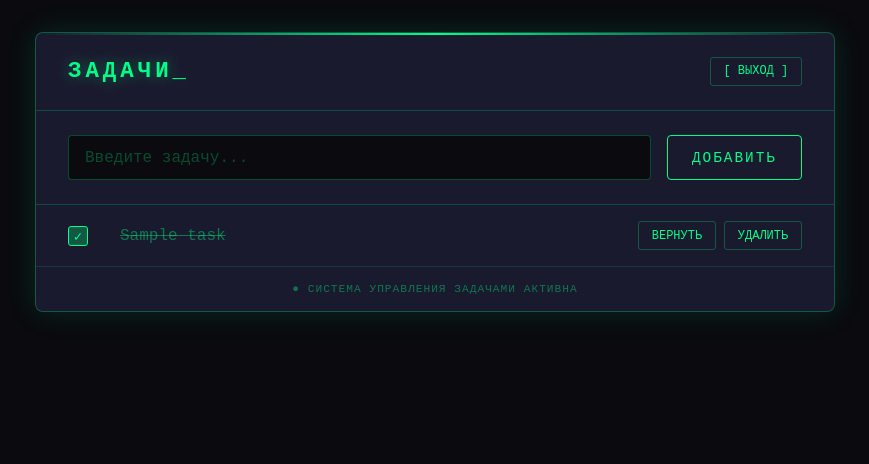
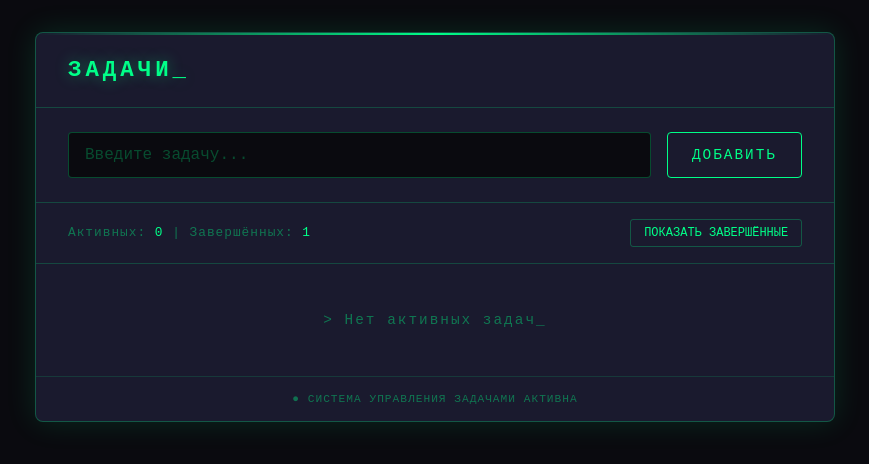
Before and after one commit to LipatovCore/NextDo, a Django app: page /tasks/ in a window 1280 px wide. Shown: the part 66-530 px from the top of the page, without its empty margins (205-1074 px from the left). Run offline with Django 5.2, Linux system fonts and the light colour scheme; a user stored in the database is signed in; tables that the repository leaves empty hold one stand-in row (values such as "Sample post").

Commit message:
feat(task): добавлено скрытие завершённых задач (#15)

```diff
--- a/src/templates/base.html
+++ b/src/templates/base.html
@@ -161,5 +161,6 @@
     <main class="main-content">
         {% block content %}{% endblock %}
     </main>
+    {% block extra_script %}{% endblock %}
 </body>
 </html>
--- a/src/templates/task/task-list.html
+++ b/src/templates/task/task-list.html
@@ -56,6 +56,26 @@
     gap: 1rem;
 }
 
+.task-toolbar {
+    padding: 1rem 2rem;
+    border-bottom: 1px solid #00ff8833;
+    display: flex;
+    align-items: center;
+    justify-content: space-between;
+    gap: 1rem;
+}
+
+.task-summary {
+    color: #00ff8866;
+    font-size: 0.8rem;
+    letter-spacing: 1px;
+}
+
+.task-summary strong {
+    color: #00ff88;
+    font-weight: normal;
+}
+
 .task-input {
     flex: 1 1 auto;
     min-width: 0;
@@ -106,6 +126,10 @@
     margin: 0;
 }
 
+.task-list.hide-completed .task-item.is-completed {
+    display: none;
+}
+
 .task-item {
     display: flex;
     align-items: center;
@@ -127,13 +151,16 @@
     appearance: none;
     width: 20px;
     height: 20px;
+    min-width: 20px;
+    min-height: 20px;
+    flex: 0 0 20px;
     border: 1px solid #00ff8866;
     border-radius: 3px;
     margin-right: 1rem;
     cursor: pointer;
     position: relative;
     transition: all 0.3s ease;
-    display: inline-block;
+    display: block;
 }
 
 .task-checkbox.checked {
@@ -190,6 +217,12 @@
     box-shadow: 0 0 10px #00ff8844;
 }
 
+.task-btn:disabled {
+    opacity: 0.45;
+    cursor: not-allowed;
+    box-shadow: none;
+}
+
 .task-btn.delete:hover {
     border-color: #ff3366;
     color: #ff3366;
@@ -228,6 +261,7 @@
 @media (max-width: 768px) {
     .task-header,
     .task-form,
+    .task-toolbar,
     .task-item,
     .empty-state {
         padding-left: 1rem;
@@ -247,6 +281,15 @@
 
     .task-form {
         flex-direction: column;
+    }
+
+    .task-toolbar {
+        flex-direction: column;
+        align-items: stretch;
+    }
+
+    .task-summary {
+        text-align: center;
     }
 
     .task-input,
@@ -287,6 +330,15 @@
         align-items: center;
         justify-content: center;
     }
+
+    #completed-toggle {
+        flex: 0 1 auto;
+        min-height: 40px;
+        padding: 0.5rem 0.9rem;
+        font-size: 0.7rem;
+        letter-spacing: 1px;
+        align-self: center;
+    }
 }
 
 @media (max-width: 480px) {
@@ -314,6 +366,14 @@
         width: 100%;
     }
 
+    #completed-toggle {
+        width: auto;
+        max-width: 100%;
+        min-height: 36px;
+        padding: 0.45rem 0.75rem;
+        font-size: 0.68rem;
+    }
+
     .system-status {
         padding: 0.85rem 1rem;
     }
@@ -325,10 +385,6 @@
     <div class="task-panel">
         <div class="task-header">
             <h1 class="task-title">Задачи_</h1>
-            <form method="post" action="{% url 'logout' %}" style="display: inline;">
-                {% csrf_token %}
-                <button type="submit" class="task-btn">[ Выход ]</button>
-            </form>
         </div>
 
         <form method="post" class="task-form">
@@ -338,9 +394,20 @@
         </form>
 
         {% if tasks %}
-            <ul class="task-list">
+            <div class="task-toolbar">
+                <p class="task-summary">
+                    Активных: <strong id="active-task-count">0</strong> |
+                    Завершённых: <strong id="completed-task-count">0</strong>
+                </p>
+                <button type="button" class="task-btn" id="completed-toggle">
+                    Показать завершённые
+                </button>
+            </div>
+
+            <ul class="task-list hide-completed" id="task-list">
                 {% for task in tasks %}
-                <li class="task-item">
+                <li class="task-item {% if task.is_completed %}is-completed{% endif %}"
+                    data-completed-task="{% if task.is_completed %}true{% else %}false{% endif %}">
                     <a href="{% url 'task:toggle' task.id %}"
                        class="task-checkbox {% if task.is_completed %}checked{% endif %}">
                     </a>
@@ -358,6 +425,9 @@
                 </li>
                 {% endfor %}
             </ul>
+            <div class="empty-state" id="filtered-empty-state" hidden>
+                > Нет активных задач_
+            </div>
         {% else %}
             <div class="empty-state">
                 > Нет активных задач_
@@ -370,3 +440,52 @@
     </div>
 </div>
 {% endblock %}
+
+{% block extra_script %}
+<script>
+    (() => {
+        const taskList = document.getElementById('task-list');
+        const toggleButton = document.getElementById('completed-toggle');
+        const filteredEmptyState = document.getElementById('filtered-empty-state');
+        const activeTaskCount = document.getElementById('active-task-count');
+        const completedTaskCount = document.getElementById('completed-task-count');
+
+        if (!taskList || !toggleButton) {
+            return;
+        }
+
+        const taskItems = Array.from(taskList.querySelectorAll('[data-completed-task]'));
+
+        const updateTaskVisibility = () => {
+            const completedItems = taskItems.filter((item) => item.dataset.completedTask === 'true');
+            const activeItems = taskItems.filter((item) => item.dataset.completedTask !== 'true');
+            const isHidingCompleted = taskList.classList.contains('hide-completed');
+
+            if (activeTaskCount) {
+                activeTaskCount.textContent = String(activeItems.length);
+            }
+
+            if (completedTaskCount) {
+                completedTaskCount.textContent = String(completedItems.length);
+            }
+
+            toggleButton.textContent = isHidingCompleted
+                ? 'Показать завершённые'
+                : 'Скрыть завершённые';
+            toggleButton.disabled = completedItems.length === 0;
+            toggleButton.setAttribute('aria-pressed', String(!isHidingCompleted));
+
+            if (filteredEmptyState) {
+                filteredEmptyState.hidden = !(isHidingCompleted && activeItems.length === 0);
+            }
+        };
+
+        toggleButton.addEventListener('click', () => {
+            taskList.classList.toggle('hide-completed');
+            updateTaskVisibility();
+        });
+
+        updateTaskVisibility();
+    })();
+</script>
+{% endblock %}
```
Also changed, not shown: src/task/tests.py (+12 -0 lines).
